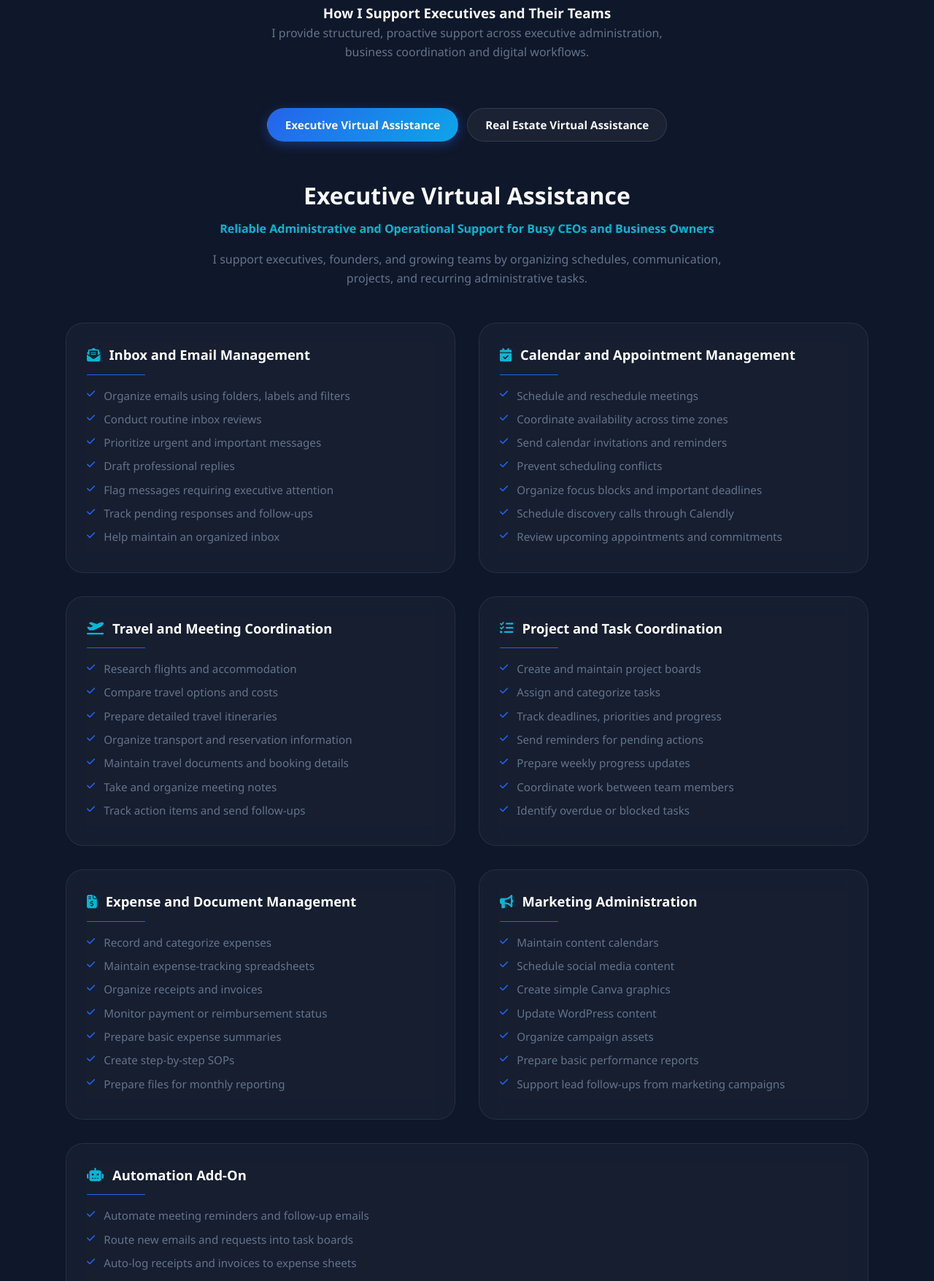
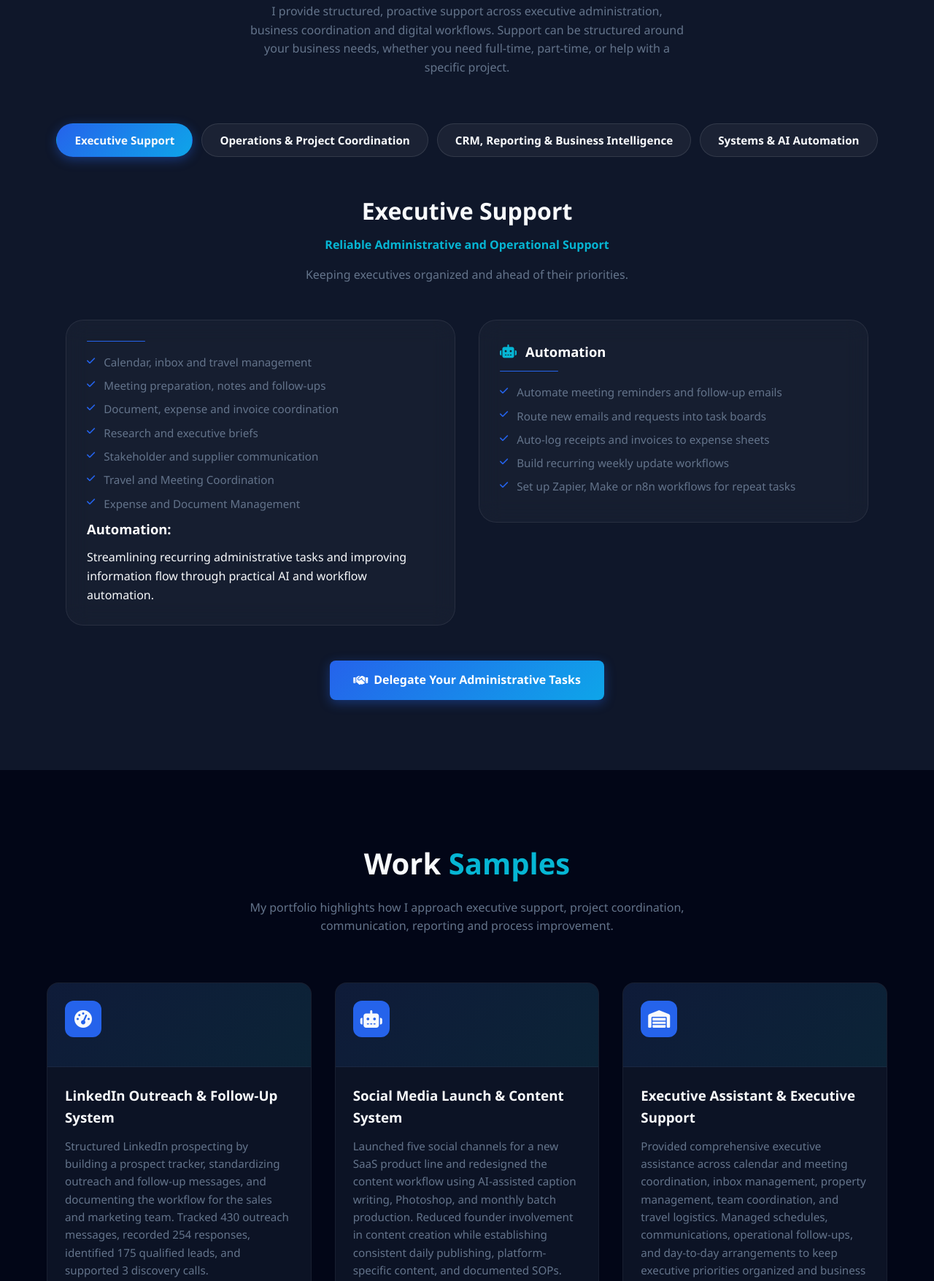
Before and after one commit to Kate-Njeri/Catherine_M, a plain HTML site: page index.html in a window 1280 px wide. Shown: the part 973-2728 px from the top of the page at 73% size. Drawn offline with Linux system fonts and the light colour scheme.

Commit message:
Revise service section in index.html
Updated service descriptions and titles for clarity and consistency. Removed some services and added new ones to better reflect offerings.

```diff
--- a/index.html
+++ b/index.html
@@ -541,114 +541,43 @@
     <!-- Service Section -->
     <section id="services" style="background: var(--dark);">
             <div class="section-header fade-in">
-        <h2><span>Services</span></h2>
-        <h3>How I Support Executives and Their Teams</h3>
-        <p>I provide structured, proactive support across executive administration, business coordination and digital workflows.</p>
+        <h2>How I Support <span>Executives and Their Teams</span></h2>
+        <p>I provide structured, proactive support across executive administration, business coordination and digital workflows. Support can be structured around your business needs, whether you need full-time, part-time, or help with a specific project.</p>
     </div>
 
     <div class="svc-tabs fade-in" role="tablist">
-        <button class="svc-tab active" data-tab="executive" role="tab">Executive Virtual Assistance</button>
-        <button class="svc-tab" data-tab="real-estate" role="tab">Real Estate Virtual Assistance</button>
-        <!-- <button class="svc-tab" data-tab="analysis" role="tab">Sales & Churn Reporting</button> -->
-        <!-- <button class="svc-tab" data-tab="ecommerce" role="tab">E-commerce Virtual Assistance</button> -->
+        <button class="svc-tab active" data-tab="executive" role="tab">Executive Support</button>
+        <button class="svc-tab" data-tab="real-estate" role="tab">Operations & Project Coordination</button>
+        <button class="svc-tab" data-tab="analysis" role="tab">CRM, Reporting & Business Intelligence</button>
+        <button class="svc-tab" data-tab="ecommerce" role="tab">Systems & AI Automation</button>
     </div>
 
     <!-- EXECUTIVE (fill in the same way) -->
     <div class="svc-panel active" id="tab-executive" role="tabpanel">
     <div class="svc-intro">
-        <h3>Executive Virtual Assistance</h3>
-        <p class="svc-tagline">Reliable Administrative and Operational Support for Busy CEOs and Business Owners</p>
-        <p>I support executives, founders, and growing teams by organizing schedules, communication, projects, and recurring administrative tasks.</p>
+        <h3>Executive Support</h3>
+        <p class="svc-tagline">Reliable Administrative and Operational Support</p>
+        <p>Keeping executives organized and ahead of their priorities.</p>
     </div>
 
     <div class="svc-grid">
         <div class="svc-card">
-            <h4><i class="fas fa-envelope-open-text"></i> Inbox and Email Management</h4>
             <div class="divider"></div>
             <ul>
-                <li><i class="fas fa-check"></i> Organize emails using folders, labels and filters</li>
-                <li><i class="fas fa-check"></i> Conduct routine inbox reviews</li>
-                <li><i class="fas fa-check"></i> Prioritize urgent and important messages</li>
-                <li><i class="fas fa-check"></i> Draft professional replies</li>
-                <li><i class="fas fa-check"></i> Flag messages requiring executive attention</li>
-                <li><i class="fas fa-check"></i> Track pending responses and follow-ups</li>
-                <li><i class="fas fa-check"></i> Help maintain an organized inbox</li>
+                <li><i class="fas fa-check"></i> Calendar, inbox and travel management</li>
+                <li><i class="fas fa-check"></i> Meeting preparation, notes and follow-ups</li>
+                <li><i class="fas fa-check"></i> Document, expense and invoice coordination</li>
+                <li><i class="fas fa-check"></i> Research and executive briefs</li>
+                <li><i class="fas fa-check"></i> Stakeholder and supplier communication</li>
+                <li><i class="fas fa-check"></i> Travel and Meeting Coordination</li>
+                <li><i class="fas fa-check"></i> Expense and Document Management</li>
             </ul>
-        </div>
-
-        <div class="svc-card">
-            <h4><i class="fas fa-calendar-check"></i> Calendar and Appointment Management</h4>
-            <div class="divider"></div>
-            <ul>
-                <li><i class="fas fa-check"></i> Schedule and reschedule meetings</li>
-                <li><i class="fas fa-check"></i> Coordinate availability across time zones</li>
-                <li><i class="fas fa-check"></i> Send calendar invitations and reminders</li>
-                <li><i class="fas fa-check"></i> Prevent scheduling conflicts</li>
-                <li><i class="fas fa-check"></i> Organize focus blocks and important deadlines</li>
-                <li><i class="fas fa-check"></i> Schedule discovery calls through Calendly</li>
-                <li><i class="fas fa-check"></i> Review upcoming appointments and commitments</li>
-            </ul>
-        </div>
-
-        <div class="svc-card">
-            <h4><i class="fas fa-plane-departure"></i> Travel and Meeting Coordination</h4>
-            <div class="divider"></div>
-            <ul>
-                <li><i class="fas fa-check"></i> Research flights and accommodation</li>
-                <li><i class="fas fa-check"></i> Compare travel options and costs</li>
-                <li><i class="fas fa-check"></i> Prepare detailed travel itineraries</li>
-                <li><i class="fas fa-check"></i> Organize transport and reservation information</li>
-                <li><i class="fas fa-check"></i> Maintain travel documents and booking details</li>
-                <li><i class="fas fa-check"></i> Take and organize meeting notes</li>
-                <li><i class="fas fa-check"></i> Track action items and send follow-ups</li>
-            </ul>
-        </div>
-
-        <div class="svc-card">
-            <h4><i class="fas fa-tasks"></i> Project and Task Coordination</h4>
-            <div class="divider"></div>
-            <ul>
-                <li><i class="fas fa-check"></i> Create and maintain project boards</li>
-                <li><i class="fas fa-check"></i> Assign and categorize tasks</li>
-                <li><i class="fas fa-check"></i> Track deadlines, priorities and progress</li>
-                <li><i class="fas fa-check"></i> Send reminders for pending actions</li>
-                <li><i class="fas fa-check"></i> Prepare weekly progress updates</li>
-                <li><i class="fas fa-check"></i> Coordinate work between team members</li>
-                <li><i class="fas fa-check"></i> Identify overdue or blocked tasks</li>
-            </ul>
-        </div>
-
-        <div class="svc-card">
-            <h4><i class="fas fa-file-invoice-dollar"></i> Expense and Document Management</h4>
-            <div class="divider"></div>
-            <ul>
-                <li><i class="fas fa-check"></i> Record and categorize expenses</li>
-                <li><i class="fas fa-check"></i> Maintain expense-tracking spreadsheets</li>
-                <li><i class="fas fa-check"></i> Organize receipts and invoices</li>
-                <li><i class="fas fa-check"></i> Monitor payment or reimbursement status</li>
-                <li><i class="fas fa-check"></i> Prepare basic expense summaries</li>
-                <li><i class="fas fa-check"></i> Create step-by-step SOPs</li>
-                <li><i class="fas fa-check"></i> Prepare files for monthly reporting</li>
-            </ul>
-        </div>
-
-        <div class="svc-card">
-            <h4><i class="fas fa-bullhorn"></i> Marketing Administration</h4>
-            <div class="divider"></div>
-            <ul>
-                <li><i class="fas fa-check"></i> Maintain content calendars</li>
-                <li><i class="fas fa-check"></i> Schedule social media content</li>
-                <li><i class="fas fa-check"></i> Create simple Canva graphics</li>
-                <li><i class="fas fa-check"></i> Update WordPress content</li>
-                <li><i class="fas fa-check"></i> Organize campaign assets</li>
-                <li><i class="fas fa-check"></i> Prepare basic performance reports</li>
-                <li><i class="fas fa-check"></i> Support lead follow-ups from marketing campaigns</li>
-            </ul>
+            <h4>Automation: </h4> <p>Streamlining recurring administrative tasks and improving information flow through practical AI and workflow automation.</p>
         </div>
 
         <!-- AUTOMATION ADD-ON (draft) -->
         <div class="svc-card">
-            <h4><i class="fas fa-robot"></i> Automation Add-On</h4>
+            <h4><i class="fas fa-robot"></i> Automation</h4>
             <div class="divider"></div>
             <ul>
                 <li><i class="fas fa-check"></i> Automate meeting reminders and follow-up emails</li>
```
